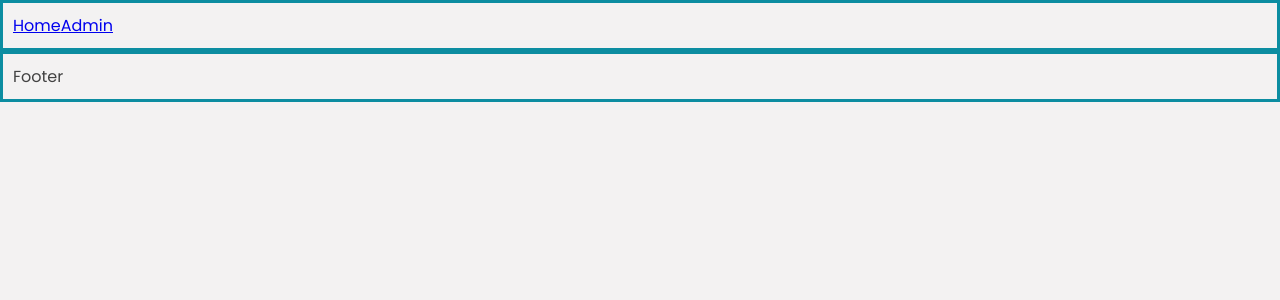
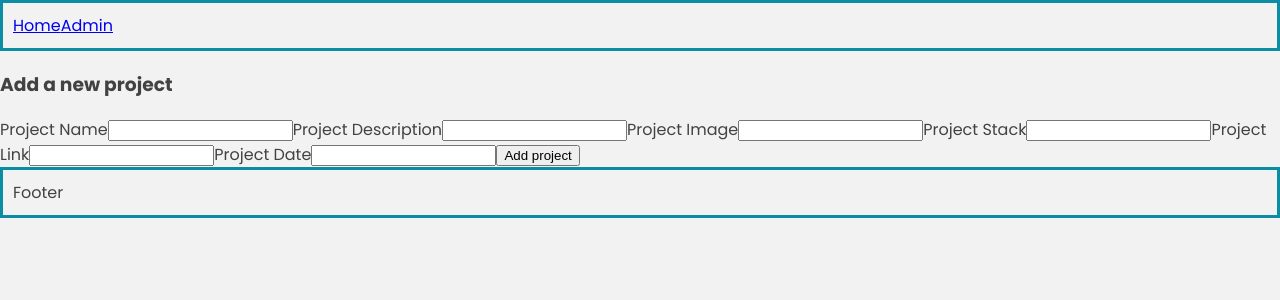
Before and after one commit to Samsuffy0100110/gabyweb-react-2023-02, a React (Vite) app in the folder frontend/: page /projects/new in a window 1280 px wide. Before the commit this address had no page. Shown: the top 300 px of the page. Built offline with nearby package versions, Linux system fonts and the light colour scheme.

Commit message:
add a delete for project

```diff
--- a/frontend/src/App.jsx
+++ b/frontend/src/App.jsx
@@ -3,6 +3,7 @@ import Home from "./pages/Home";
 import Nav from "./components/layouts/Nav";
 import Footer from "./components/layouts/Footer";
 import Admin from "./pages/admin/Admin";
+import ProjectNew from '@components/admin/ProjectNew';
 
 import "./App.scss";
 
@@ -14,6 +15,7 @@ function App() {
         <Routes>
           <Route path="/" element={<Home />} />
           <Route path="/admin" element={<Admin />} />
+          <Route path="/projects/new" element={<ProjectNew />} />
         </Routes>
         <Footer />
       </Router>
--- a/frontend/src/components/admin/Main.jsx
+++ b/frontend/src/components/admin/Main.jsx
@@ -1,4 +1,5 @@
 import React, { useState, useEffect } from 'react';
+import { Link } from 'react-router-dom';
 
 export default function Main() {
     const [projects, setProjects] = useState([]);
@@ -21,6 +22,22 @@ export default function Main() {
         getProjects();
     }, []);
 
+    const handleDelete = async (id) => {
+        try {
+            const response = await fetch(`http://localhost:5000/projects/${id}`, {
+                method: "DELETE",
+            });
+            const data = await response.json();
+            console.log(data);
+            setLoading(false);
+        } catch (error) {
+            setError(true);
+            setErrorMessage(error.message);
+        } finally {
+            window.location.reload();
+        }
+    };
+
     if (loading) {
         return <div>Loading...</div>;
     }
@@ -32,9 +49,9 @@ export default function Main() {
     return (
         <div className='projects'>
             <h3>Projects</h3>
+            <Link to="/projects/new">Add project</Link>
             {projects.map((project) => (
-                <table key={project._id} className='admin_projects'>
-                    <tbody>
+                <table key={project.id} className='admin_projects'>
                     <thead>
                         <tr>
                             <th>Project Name</th>
@@ -49,7 +66,7 @@ export default function Main() {
                         <tr>
                             <td>{project.title}</td>
                             <td>{project.description}</td>
-                                <td><img src={project.image} alt={project.title} width="200"/></td>
+                            <td><img src={project.image} alt={project.title} width="200" /></td>
                             <td>{project.stack}</td>
                             <td>{project.link}</td>
                             <td>{project.date}</td>
@@ -61,11 +78,10 @@ export default function Main() {
                                 <button>Edit</button>
                             </td>
                             <td>
-                                    <button>Delete</button>
+                                <button onClick={() => handleDelete(project.id)}>Delete</button>
                             </td>
                         </tr>
                     </tfoot>
-                    </tbody>
                 </table>
             ))}
         </div>
--- /dev/null
+++ b/frontend/src/components/admin/ProjectNew.jsx
@@ -0,0 +1,22 @@
+export default function ProjectNew() {
+    return (
+        <div className='project_new'>
+            <h3>Add a new project</h3>
+            <form>
+                <label htmlFor="project_name">Project Name</label>
+                <input type="text" id="project_name" name="project_name" />
+                <label htmlFor="project_description">Project Description</label>
+                <input type="text" id="project_description" name="project_description" />
+                <label htmlFor="project_image">Project Image</label>
+                <input type="text" id="project_image" name="project_image" />
+                <label htmlFor="project_stack">Project Stack</label>
+                <input type="text" id="project_stack" name="project_stack" />
+                <label htmlFor="project_link">Project Link</label>
+                <input type="text" id="project_link" name="project_link" />
+                <label htmlFor="project_date">Project Date</label>
+                <input type="text" id="project_date" name="project_date" />
+                <button type="submit">Add project</button>
+            </form>
+        </div>
+    );
+}
```
Lines whose indentation alone changed are shown as unchanged.
